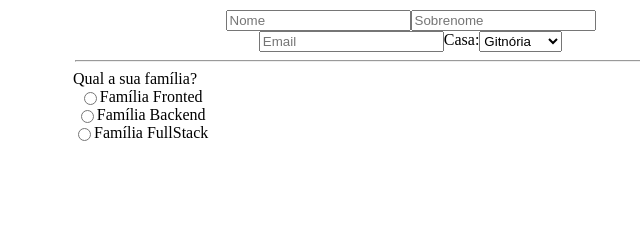
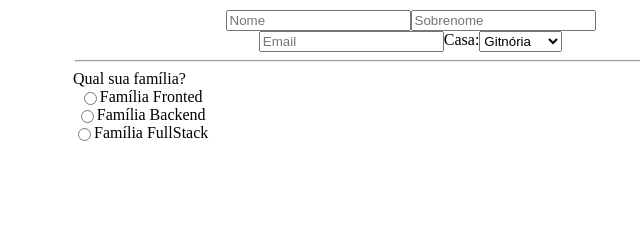
Before and after one commit to kodenart/trybewarts, a website: page index.html in a window 1280 px wide. Shown: the part 137-377 px from the top of the page, 0-640 px from the left. Drawn offline with Linux system fonts and the light colour scheme.

Commit message:
correção do typo e finalização da requisição 12

```diff
--- a/index.html
+++ b/index.html
@@ -56,7 +56,7 @@
         <hr>
 
         <section id="familias">
-          <label id="label-family">Qual a sua família?</label>
+          <label id="label-family">Qual sua família?</label>
 
           <div class="flex-container">
             <input
--- a/style.css
+++ b/style.css
@@ -43,7 +43,6 @@ body {
 }
 
 form {
-
   display: flex;
   width: 675px;
   align-items: center;
```
